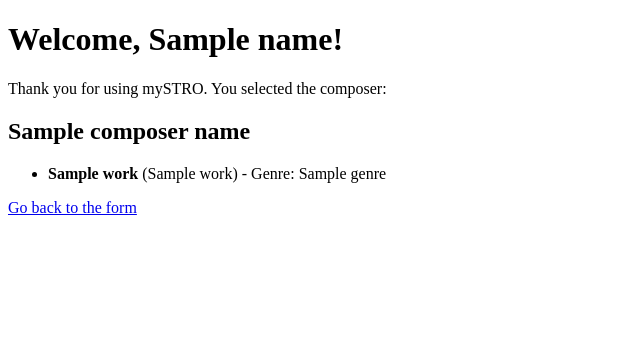
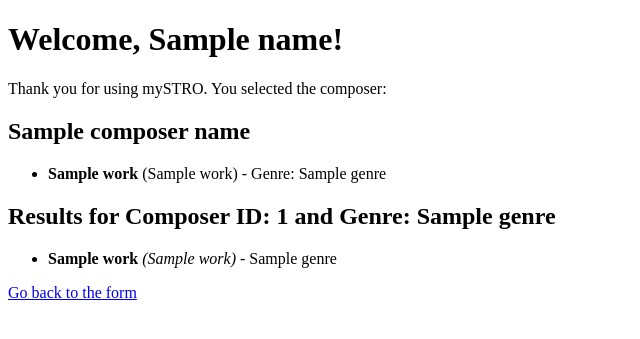
Before and after one commit to aoneillmark/mySTRO, a Flask app: template stroapp/src/templates/results.html in a window 1280 px wide. Shown: the top 339 px of the page, without its empty margins (0-640 px from the left). Run offline with Flask 3, Linux system fonts and the light colour scheme; the template is opened without the code that fills it: most values are stand-ins (such as "Sample title", 1, 10 or a date in 2020).

Commit message:
Updating form to allow for further filtering: genre

```diff
--- a/stroapp/app.py
+++ b/stroapp/app.py
@@ -29,19 +29,29 @@ with app.app_context():
 @app.route("/form", methods=["GET", "POST"])
 def home():
     # Load the list of composers
-    api_url = "https://api.openopus.org/composer/list/name/all.json"  # Change this if you find a broader endpoint
-    response = requests.get(api_url)
+    composers_url = "https://api.openopus.org/composer/list/name/all.json"
+    response = requests.get(composers_url)
+
 
     composers = []
     if response.status_code == 200:
-        data = response.json()
-        composers = data.get("composers", [])
+        composers_data = response.json()
+        composers = composers_data.get("composers", [])
     else:
         return f"Failed to fetch composers. Status Code: {response.status_code}"
 
-    # Render the form with the list of composers
-    return render_template("form.html", composers=composers)
-
+    # Updated genres
+    genres = [
+        "Keyboard",
+        "Orchestral",
+        "Chamber",
+        "Stage",
+        "Choral",
+        "Opera",
+        "Vocal"
+    ]
+    # Render the form with the list of composers and genres
+    return render_template("form.html", composers=composers, genres=genres)
 
 @app.route("/")
 def hello_world():
@@ -57,31 +67,38 @@ def form():
 def library():
     return render_template("library.html")
 
-
 @app.route("/search", methods=["POST"])
 def search():
+    print("Form Data:", request.form)
 
-    user_name = request.form.get("name")
-    # Get the composer ID from the form
+    # Get selected composer and genre from the form
     selected_composer_id = request.form.get("composer_id")
+    selected_genre = request.form.get("genre")
 
     if not selected_composer_id:
         return "No composer selected. Please try again."
+    if not selected_genre:
+        return "No genre selected. Please try again."
 
-    # Fetch the works of the selected composer using their ID
+    # Fetch works from the API
     works_url = f"https://api.openopus.org/work/list/composer/{selected_composer_id}/genre/all.json"
     response = requests.get(works_url)
 
     works = []
     if response.status_code == 200:
         data = response.json()
-        works = data.get("works", [])
+        all_works = data.get("works", [])
+        # Filter works by the selected genre
+        works = [work for work in all_works if work.get("genre") == selected_genre]
     else:
         return f"Failed to fetch works for composer ID {selected_composer_id}. Status Code: {response.status_code}"
 
-    # Render the results page
+    # Render results page
     return render_template(
-        "results.html", name=user_name, composer_name=selected_composer_id, works=works
+        "results.html",
+        composer_id=selected_composer_id,
+        genre=selected_genre,
+        works=works
     )
 
 
--- a/stroapp/src/templates/results.html
+++ b/stroapp/src/templates/results.html
@@ -27,6 +27,24 @@
     <p>No works found for this composer.</p>
   {% endif %}
 
+    <h2>Results for Composer ID: {{ composer_id }} and Genre: {{ genre }}</h2>
+
+    <ul>
+      {% if works %}
+          {% for work in works %}
+              <li>
+                  <strong>{{ work['title'] }}</strong>
+                  {% if work['subtitle'] %}
+                      <em>({{ work['subtitle'] }})</em>
+                  {% endif %}
+                  - {{ work['genre'] }}
+              </li>
+          {% endfor %}
+      {% else %}
+          <li>No works found for the selected composer and genre.</li>
+      {% endif %}
+    </ul>
+
     <a href="/stroapp/src/static">Go back to the form</a>
 </body>
 </html>
```
Also changed, not shown: stroapp/src/templates/form.html (+9 -0 lines).
